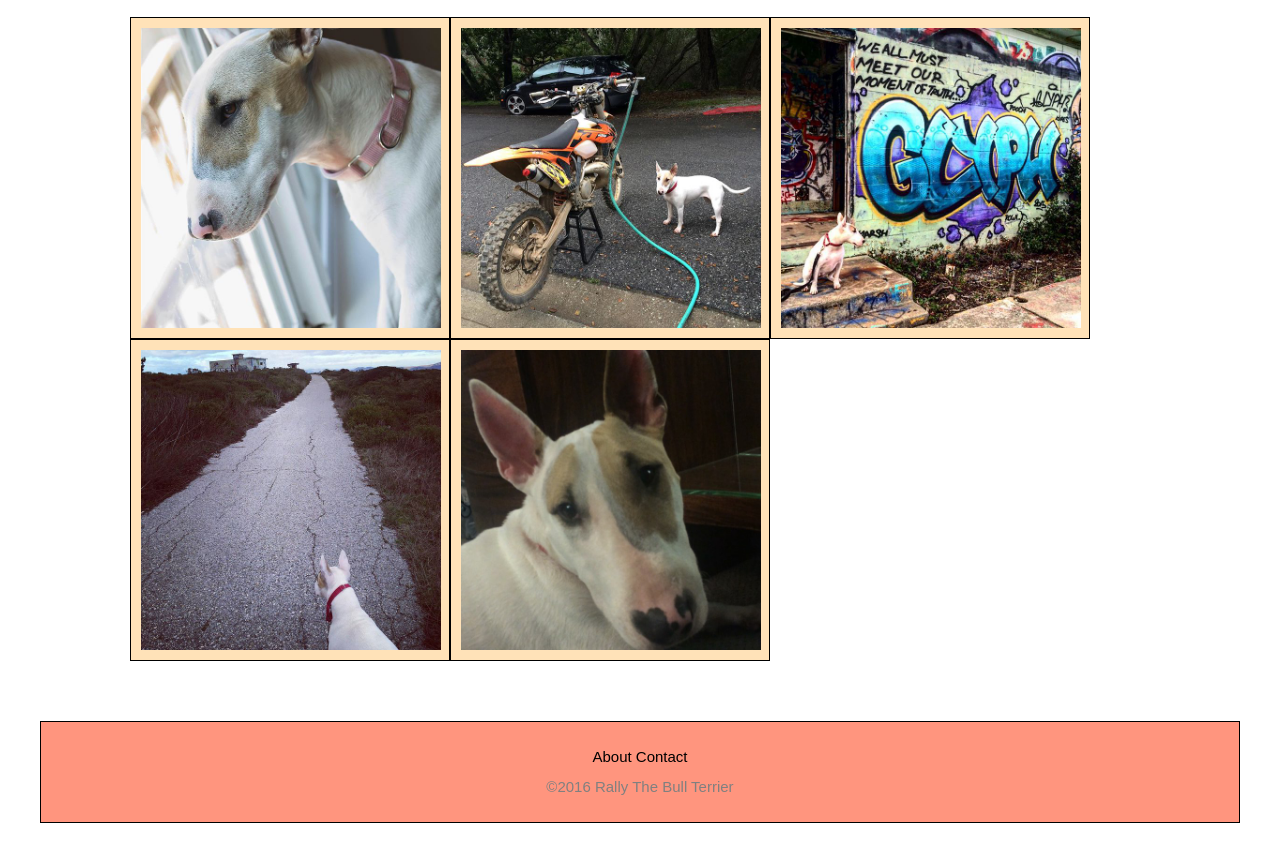
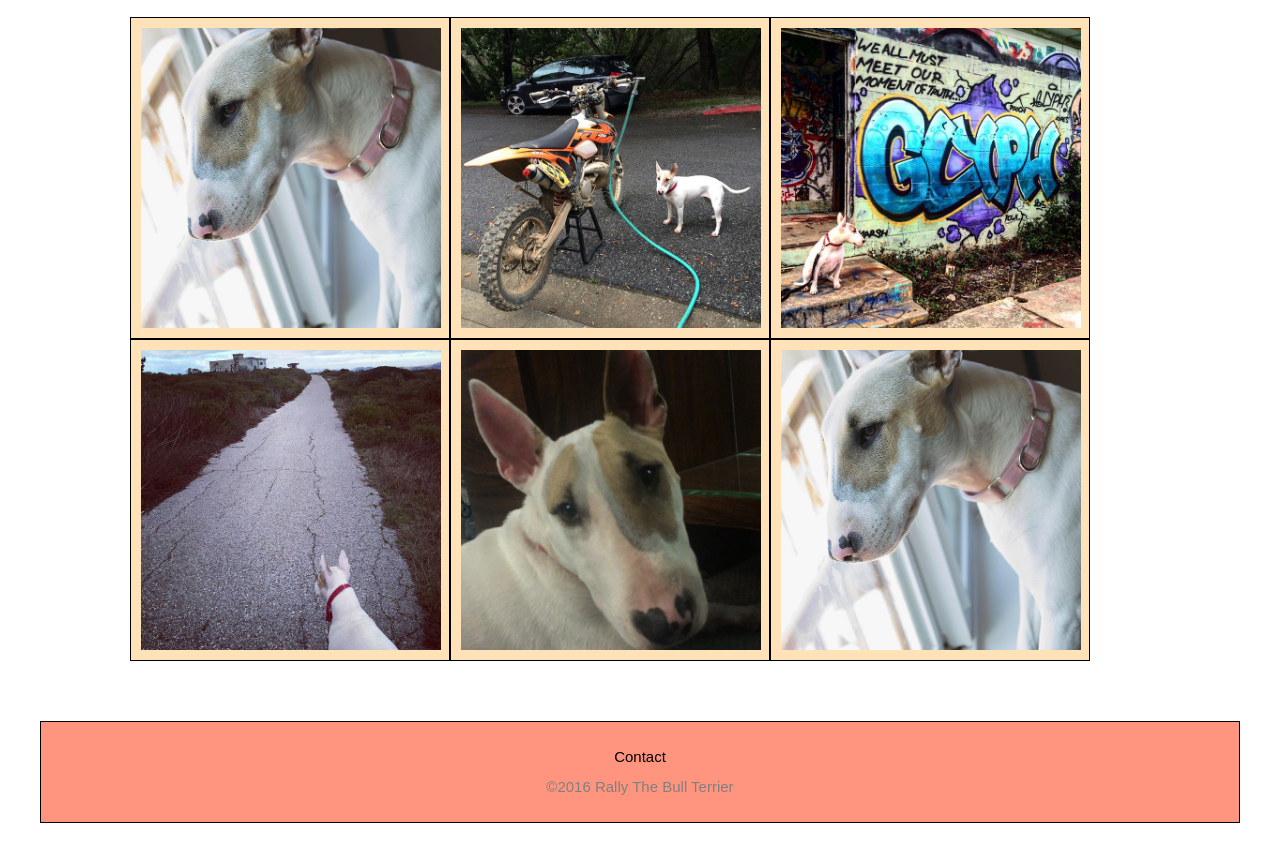
Before and after one commit to rachelle3r/rachelle3r.github.io, a plain HTML site: page unit_6/index.html in a window 1280 px wide. Shown: the part 145-1006 px from the top of the page. Drawn offline with Linux system fonts and the light colour scheme.

Commit message:
sync 3
6th picture link and footer change

```diff
--- a/unit_6/index.html
+++ b/unit_6/index.html
@@ -6,8 +6,7 @@
 	</head>
 
 	<body>
-		<h1>Rally the Bull Terrier</h1>
-
+			<h1>Rally the Bull Terrier</h1>
 			<p>Follow the misadventures of Rally the Bull Terrier on her social media accounts listed below.</p>
 		<div class="clearfix" id="figure-wrap">
 			<figure>
@@ -44,10 +43,16 @@
 				</figcaption>
 				<img src="images/Rally1.jpg" alt= "Close up of a Bull Terrier face" height="300" width="300">
 			</figure>
+
+			<figure>
+				<figcaption>
+					<a href="#" target="_blank">About</a>
+				</figcaption>
+				<img src="images/Rally5.jpg" alt= "Bull Terrier looking out a window" height="300" width="300">
+			</figure>
 		</div>
 
 		<footer>
-			<a href="#">About</a>
 			<a href="mailto:rallythebullterrier@gmail.com">Contact</a>
 			<p>&copy;2016 Rally The Bull Terrier</p>
 		</footer>
```
